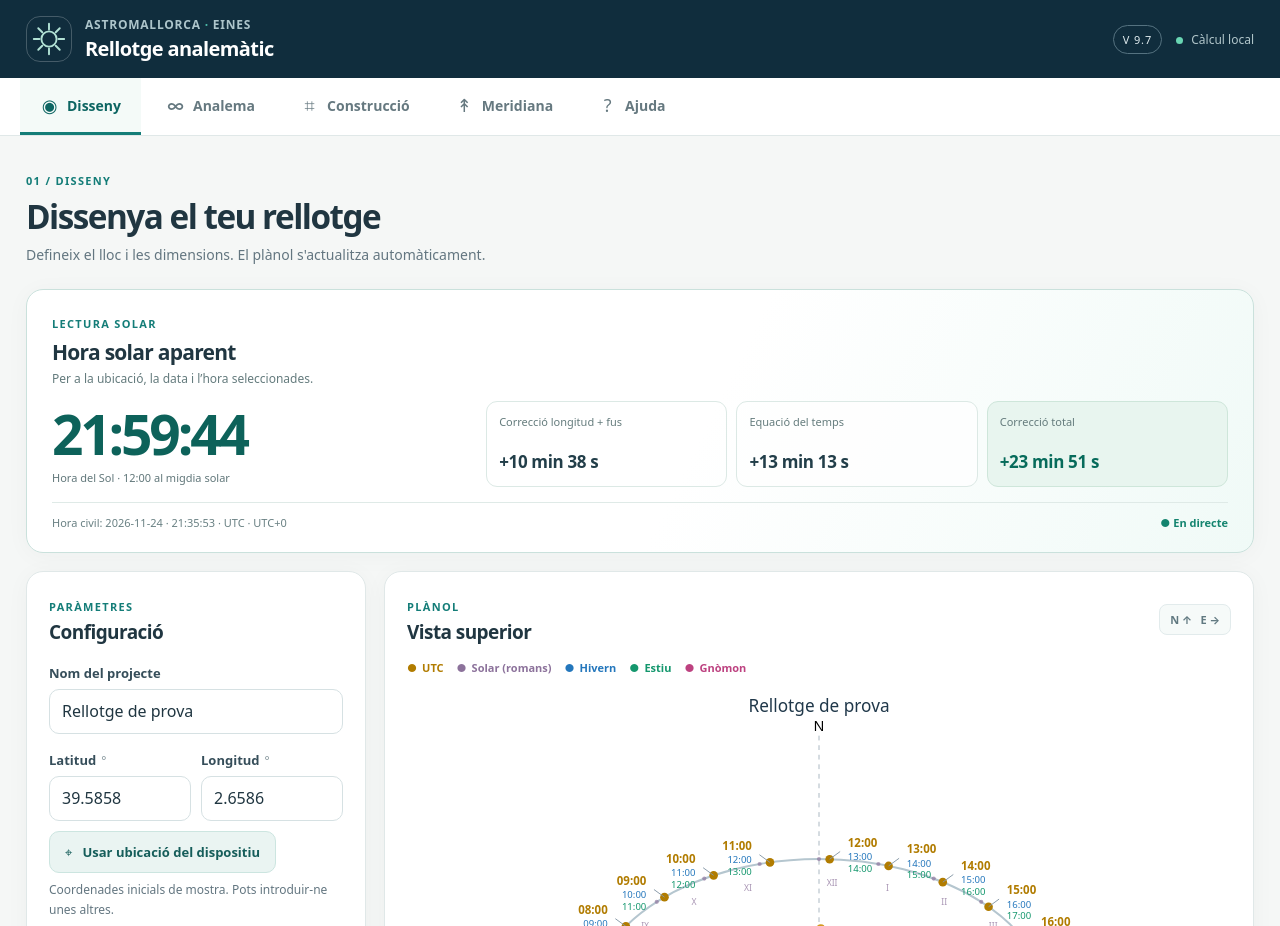
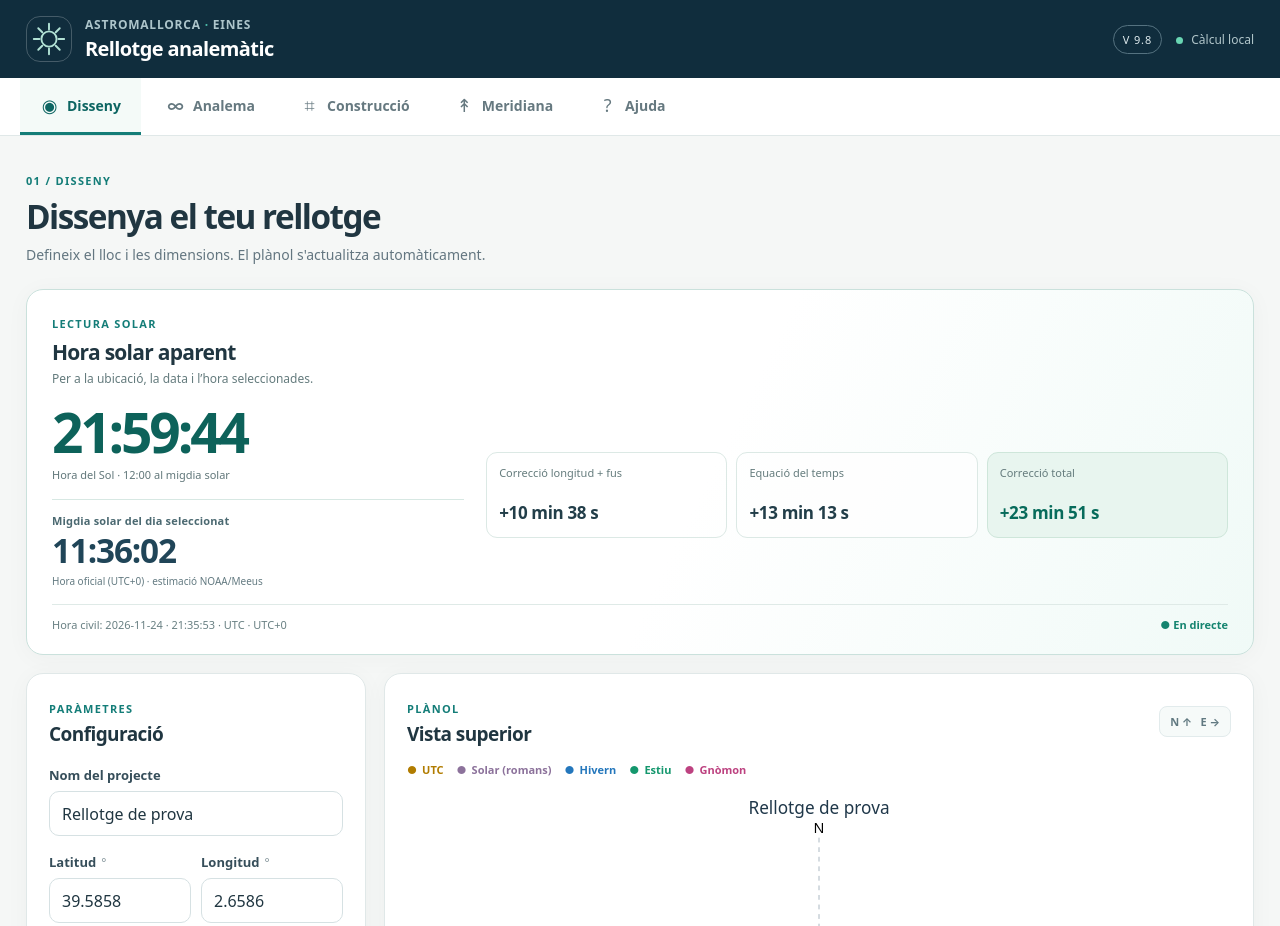
Before and after one commit to tomalic/Rellotge-Analematic, a plain HTML site: page index.html in a window 1280 px wide. Shown: the top 926 px of the page. Drawn offline with Linux system fonts and the light colour scheme.

Commit message:
Add files via upload

```diff
--- a/index.html
+++ b/index.html
@@ -18,7 +18,7 @@
       <svg viewBox="0 0 40 40" width="38" height="38"><circle cx="20" cy="20" r="8" fill="none" stroke="currentColor" stroke-width="2"/><path d="M20 4v6m0 20v6M4 20h6m20 0h6M8.7 8.7l4.2 4.2m14.2 14.2 4.2 4.2m0-22.6-4.2 4.2M12.9 27.1l-4.2 4.2" stroke="currentColor" stroke-width="2" stroke-linecap="round"/></svg>
     </div>
     <div class="brand-titles"><span class="brand-name">AstroMallorca <span class="brand-dot">·</span> Eines</span><span class="brand-subtitle">Rellotge analemàtic</span></div>
-    <div class="header-right"><span class="version-label">V 9.7</span><span class="local-label"><span class="status-dot"></span> Càlcul local</span></div>
+    <div class="header-right"><span class="version-label">V 9.8</span><span class="local-label"><span class="status-dot"></span> Càlcul local</span></div>
   </div>
 </header>
 <nav class="tab-navigation" aria-label="Seccions de l'aplicació">
@@ -36,7 +36,8 @@
     <section class="surface solar-clock-surface" aria-labelledby="solar-clock-title">
       <div class="solar-clock-intro"><span class="subheading">LECTURA SOLAR</span><h2 id="solar-clock-title">Hora solar aparent</h2><p>Per a la ubicació, la data i l’hora seleccionades.</p></div>
       <div class="solar-clock-body">
-        <div class="solar-clock-primary"><strong id="solarTime" class="solar-time-digits">--:--:--</strong><span id="solarDayNote" class="solar-day-note"></span><span class="solar-clock-caption">Hora del Sol · 12:00 al migdia solar</span></div>
+        <div class="solar-clock-primary"><strong id="solarTime" class="solar-time-digits">--:--:--</strong><span id="solarDayNote" class="solar-day-note"></span><span class="solar-clock-caption">Hora del Sol · 12:00 al migdia solar</span>
+          <div class="solar-noon"><span class="solar-noon-label">Migdia solar del dia seleccionat</span><strong id="solarNoonTime" class="solar-noon-time">--:--:--</strong><span id="solarNoonNote" class="solar-noon-note">Hora oficial de la culminació solar.</span></div></div>
         <div class="solar-clock-metrics"><div><span>Correcció longitud + fus</span><strong id="solarLongitudeCorrection">—</strong></div><div><span>Equació del temps</span><strong id="solarEquationCorrection">—</strong></div><div class="solar-clock-total"><span>Correcció total</span><strong id="solarTotalCorrection">—</strong></div></div>
       </div>
       <div class="solar-clock-footer"><span id="solarClockContext">Selecciona una data i una hora.</span><span id="solarClockMode">Lectura manual</span></div>
@@ -117,7 +118,7 @@
     <section class="surface technical"><details class="fold"><summary>Motor astronòmic i límits de precisió <span class="fold-hint">Informació tècnica</span></summary><div class="fold-content"><p class="hint"><strong>Motor:</strong> NOAA/Meeus local. Els punts diaris es calculen amb un ajust de mínims quadrats de la posició del gnòmon a les direccions solars de cada hora UTC mostrada, sempre que l'altura solar superi 15°. Les marques UTC són fixes sobre l'el·lipse i la taula mostra l'error angular residual aproximat en minuts. <strong>Cap ajust diari pot fer exactes simultàniament totes les hores.</strong> L'error de lectura real depèn també de l'ombra, del gruix de les marques i de la interpolació. Les etiquetes d'hivern i estiu són conversions UTC+1 i UTC+2; no són escales físiques independents. Verificau orientació i mesures in situ. No s'hi inclouen refracció atmosfèrica ni obstacles.</p><p id="simulation" class="hint"></p></div></details></section>
   </section>
 </main>
-<footer class="app-footer"><span>AstroMallorca · Rellotges de sol</span><span>Els càlculs es fan al dispositiu · V 9.7</span></footer>
+<footer class="app-footer"><span>AstroMallorca · Rellotges de sol</span><span>Els càlculs es fan al dispositiu · V 9.8</span></footer>
 <script>
 const $=id=>document.getElementById(id), ids=['name','lat','lon','a','step','from','to','date','time','tzMode','tzManual'];const rad=Math.PI/180;const fmt=n=>Number(n).toFixed(2);let coords=[];let gnomonCoords=[];let lastMeridian=null;
 // Motor solar unificat NOAA/Meeus: mateix càlcul per a analema, simulació i meridiana.
--- a/solar-clock.js
+++ b/solar-clock.js
@@ -1,4 +1,4 @@
-/* ArsA V9.7 — Capa de lectura solar i dades del dispositiu.
+/* ArsA V9.8 — Capa de lectura solar i dades del dispositiu.
    No modifica el motor NOAA/Meeus ni les coordenades del rellotge. */
 (function(){
  'use strict';
@@ -18,6 +18,63 @@
   $('solarDayNote').textContent=calc&&calc.dayShift?`(${calc.dayShift>0?'+':''}${calc.dayShift} dia${Math.abs(calc.dayShift)!==1?'s':''})`:'';
   $('solarClockContext').textContent=calc?`Hora civil: ${$('date').value} · ${$('time').value} · ${calc.zoneLabel}`:'Revisa les coordenades, la data, l’hora i el fus horari.';
   $('solarClockMode').textContent=live?'● En directe':'Lectura de l’instant triat';
+  const noon=calc?calculateSolarNoon():null;
+  $('solarNoonTime').textContent=noon?noon.text:'--:--:--';
+  $('solarNoonNote').textContent=noon?noon.note:'Revisa la data, la longitud i el fus horari.';
+ }
+ // Calcula el trànsit solar superior (hora solar aparent = 12:00) de la data civil.
+ // Resol iterativament 720 = minuts UTC + 4·longitud + EOT(t) per al mateix
+ // motor NOAA/Meeus de l'app; l'EOT varia durant el dia.
+ function calculateSolarNoon(){
+  const date=$('date').value;
+  const lon=Number($('lon').value);
+  if(!/^\d{4}-\d{2}-\d{2}$/.test(date)||$('lon').value===''||!Number.isFinite(lon)||Math.abs(lon)>180)return null;
+  const [year,month,day]=date.split('-').map(Number);
+  const utcMidnight=Date.UTC(year,month-1,day);
+  if(!Number.isFinite(utcMidnight)||new Date(utcMidnight).toISOString().slice(0,10)!==date)return null;
+  const manual=$('tzMode').value==='manual';
+  let manualOffset=0;
+  if(manual){
+   if($('tzManual').value==='')return null;
+   manualOffset=Number($('tzManual').value);
+   if(!Number.isFinite(manualOffset)||manualOffset< -12||manualOffset>14)return null;
+  }
+  // Hora civil de les 12 de la data escollida; resol el fus de l'aparell
+  // en la data seleccionada, no el de la data actual.
+  const civilMidday=manual
+   ?utcMidnight+12*3600000-manualOffset*3600000
+   :new Date(`${date}T12:00:00`).getTime();
+  if(!Number.isFinite(civilMidday))return null;
+  const formatCivil=instant=>{
+   const d=manual?new Date(instant+manualOffset*3600000):new Date(instant);
+   const fmt=n=>String(n).padStart(2,'0');
+   const dd=manual?[d.getUTCFullYear(),d.getUTCMonth()+1,d.getUTCDate()]:[d.getFullYear(),d.getMonth()+1,d.getDate()];
+   const h=manual?d.getUTCHours():d.getHours(),m=manual?d.getUTCMinutes():d.getMinutes(),s=manual?d.getUTCSeconds():d.getSeconds();
+   return {date:`${dd[0]}-${fmt(dd[1])}-${fmt(dd[2])}`,text:`${fmt(h)}:${fmt(m)}:${fmt(s)}`};
+  };
+  // Inclou els dies UTC propers per a fusos i longituds allunyats del
+  // meridià de referència; evita donar el trànsit d'un dia diferent.
+  const candidates=[];
+  for(let delta=-2;delta<=2;delta++){
+   const base=utcMidnight+delta*86400000;
+   let noon=base+12*3600000-4*lon*60000;
+   for(let i=0;i<7;i++){
+    const eot=solarAzimuth(new Date(noon),0,lon).eot;
+    const next=base+(720-4*lon-eot)*60000;
+    if(Math.abs(next-noon)<0.1){noon=next;break;}
+    noon=next;
+   }
+   const civil=formatCivil(Math.round(noon/1000)*1000);
+   candidates.push({timestamp:noon,civil,...{distance:Math.abs(noon-civilMidday)}});
+  }
+  // Tria el trànsit dins la data civil escollida; si un fus incompatible
+  // amb la longitud la deixa sense trànsit, no inventa una hora.
+  const sameDay=candidates.filter(c=>c.civil.date===date);
+  if(!sameDay.length)return {text:'—',note:'No hi ha un migdia solar en aquesta data civil amb el fus seleccionat. Revisa el fus horari.'};
+  sameDay.sort((a,b)=>a.distance-b.distance);
+  const best=sameDay[0],offsetAtNoon=manual?manualOffset:-new Date(best.timestamp).getTimezoneOffset()/60;
+  const utcLabel=`UTC${offsetAtNoon<0?'−':'+'}${Math.abs(offsetAtNoon).toString().replace('.',',')}`;
+  return {text:best.civil.text,note:`Hora oficial (${utcLabel}) · estimació NOAA/Meeus`,timestamp:best.timestamp};
  }
  function triggerDateRender(){
   $('date').dispatchEvent(new Event('input',{bubbles:true}));
--- a/sw.js
+++ b/sw.js
@@ -1,4 +1,4 @@
-const CACHE='rellotge-analematic-v9-7-solar-clock';
+const CACHE='rellotge-analematic-v9-8-solar-noon';
 const ASSETS=['./','./index.html','./ui.css','./ui.js','./solar-clock.js','./manifest.webmanifest','./orientacio-ombres.html','./orientacio-ombres.css','./orientacio-ombres.js','./orientacio-solar.js','./meridiana-m1.html','./meridiana-m1.js'];
 self.addEventListener('install',e=>{e.waitUntil(caches.open(CACHE).then(c=>c.addAll(ASSETS)));self.skipWaiting()});
 self.addEventListener('activate',e=>{e.waitUntil(caches.keys().then(keys=>Promise.all(keys.filter(k=>k.startsWith('rellotge-analematic-')&&k!==CACHE).map(k=>caches.delete(k)))));self.clients.claim()});
```
Also changed, not shown: LLEGEIX-ME.txt, ui.css.
